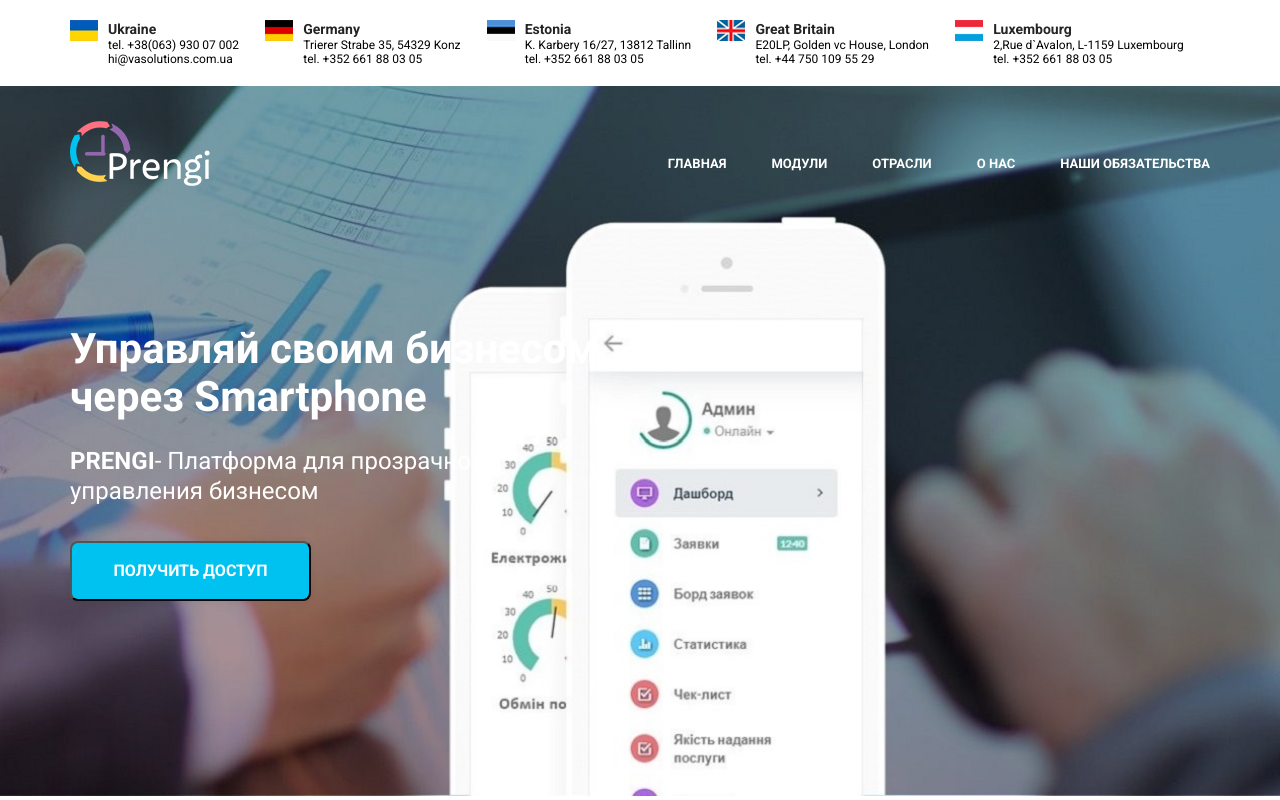
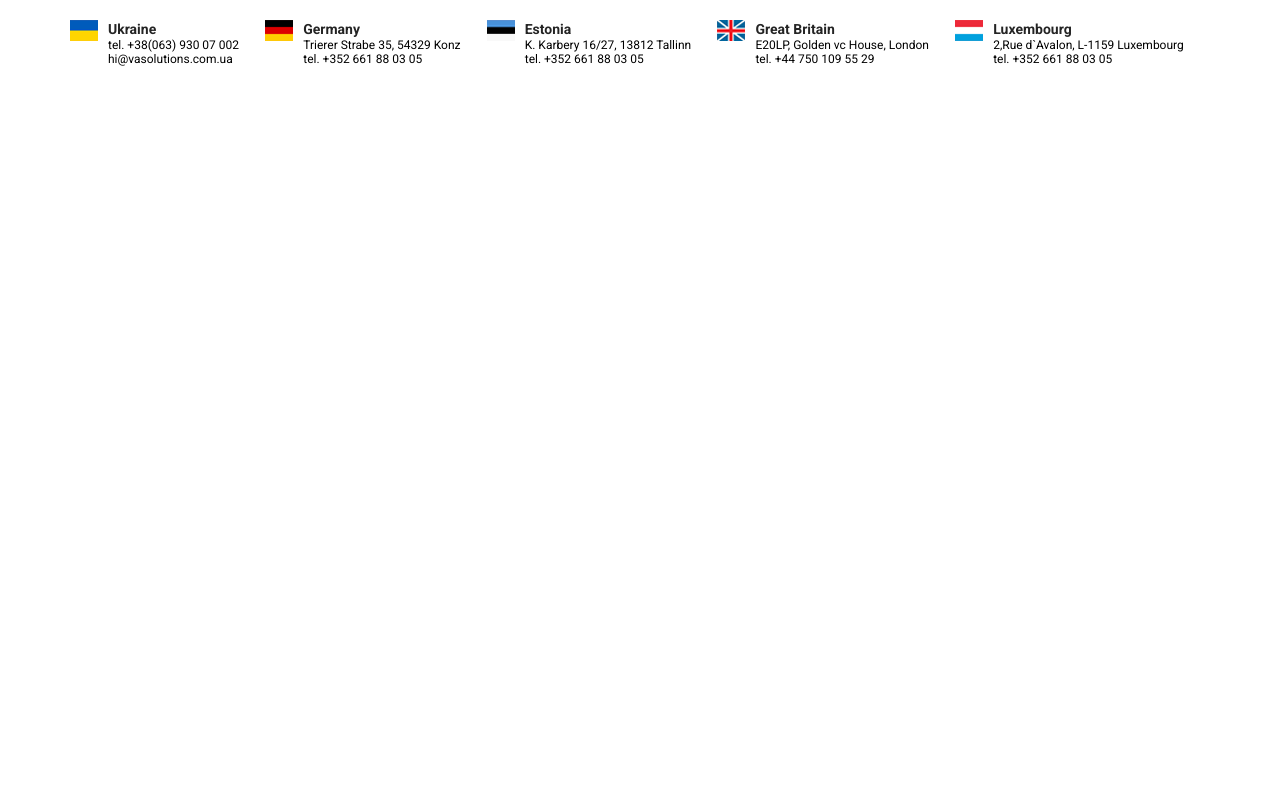
Before and after one commit to chirbios/prengino, a plain HTML site: page src/index.html in a window 1280 px wide. Drawn offline with nearby package versions, Linux system fonts and the light colour scheme; files that its build step writes are made by us from their sources; files whose address does not match are found by name.

Commit message:
commenting section.promo

```diff
--- a/src/index.html
+++ b/src/index.html
@@ -71,7 +71,7 @@
         </div>
     </section>
 
-    <section class="promo">
+    <!-- <section class="promo">
         <div class="container">
             <div class="promo__nav">
                 <div class="promo__logo">
@@ -89,7 +89,7 @@
             через Smartphone</h1>
             <h2 class="promo__subtitle"><b>PRENGI</b>- Платформа для прозрачного <br>
             управления бизнесом</h2>
-            <button class="promo__btn">ПОЛУЧИТЬ ДОСТУП</button>
+            <button class="promo__btn">ПОЛУЧИТЬ ДОСТУП</button> -->
         </div>
     </section>
 </body>
```
